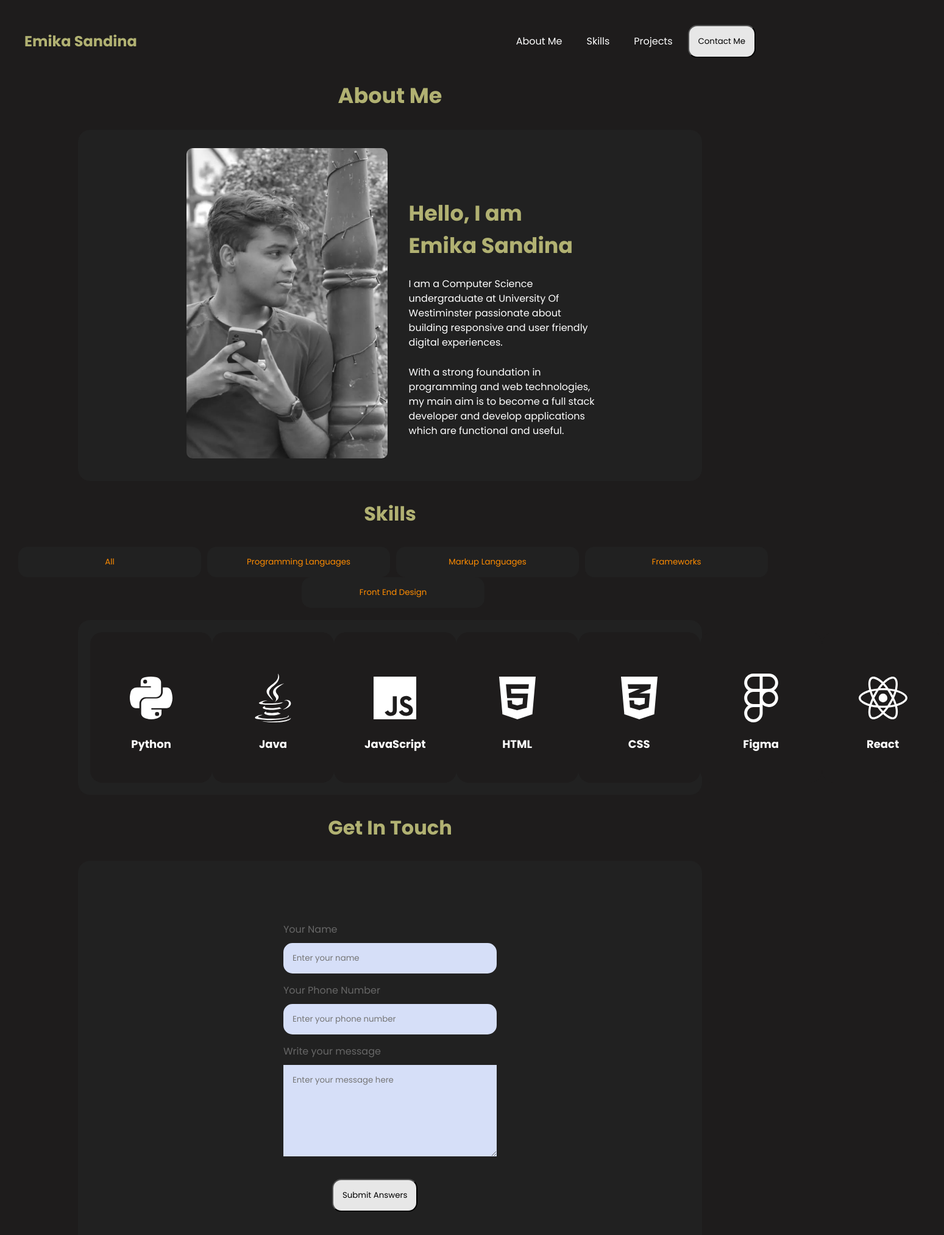
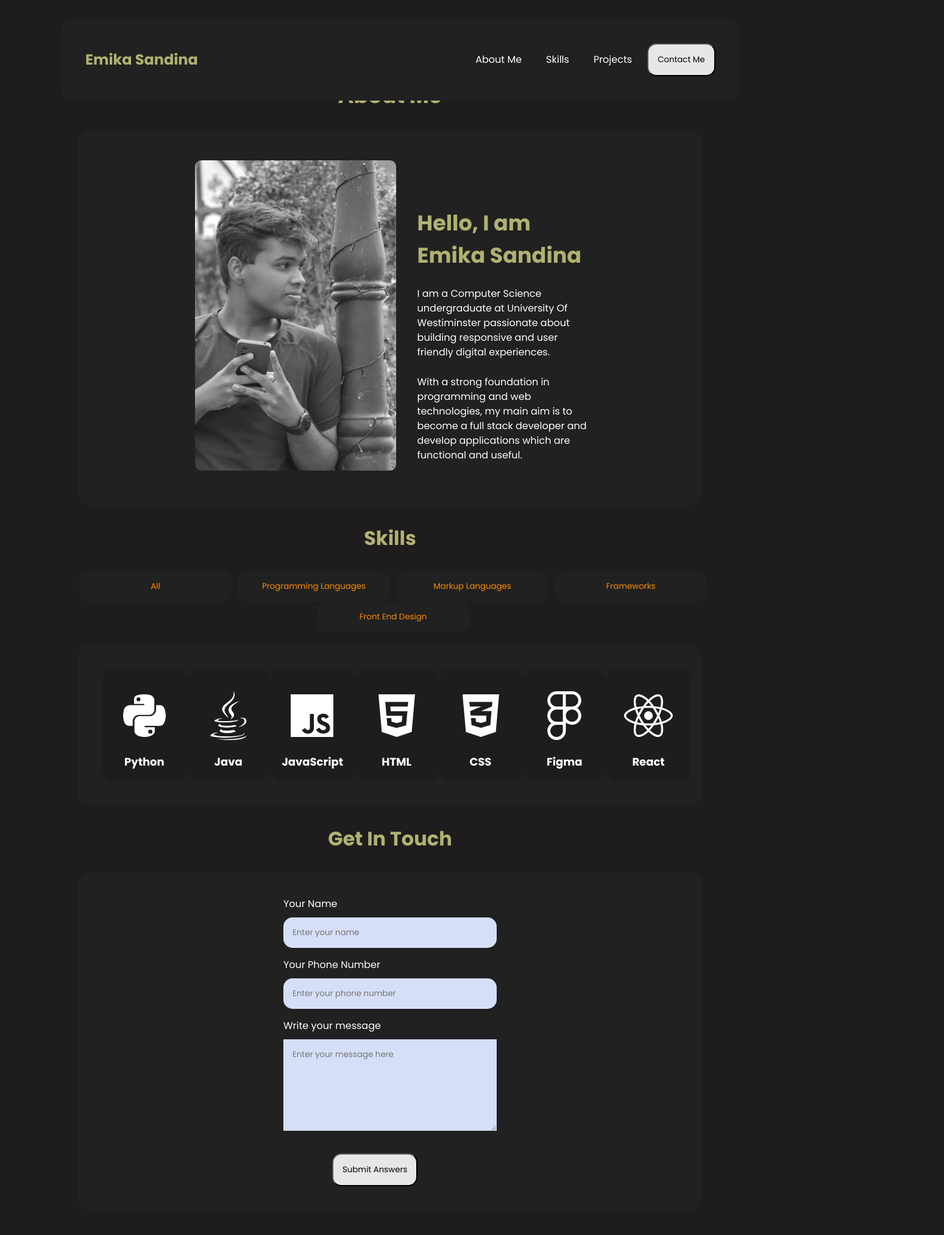
Before and after one commit to emika-sandina/new-react-portfolio, a React (Vite) app: page / in a window 1280 px wide. Shown: the top 2026 px of the page at 61% size, 1549 px wide, since content can reach past the window. After the commit the page ends 1986 px from the top, so only its background shows below. Built offline with nearby package versions, Linux system fonts and the light colour scheme.

Commit message:
cleaner navbar and few styling changes

```diff
--- a/src/components/Contact/Contact.jsx
+++ b/src/components/Contact/Contact.jsx
@@ -1,10 +1,10 @@
 import React from "react";
 import "./contact.css";
-import msg_icon from '../../assets/msg-icon.png'
-import mail_icon from '../../assets/mail-icon.png'
-import phone_icon from '../../assets/phone-icon.png'
-import location_icon from '../../assets/location-icon.png'
-import white_arrow from '../../assets/white-arrow.png'
+import msg_icon from "../../assets/msg-icon.png";
+import mail_icon from "../../assets/mail-icon.png";
+import phone_icon from "../../assets/phone-icon.png";
+import location_icon from "../../assets/location-icon.png";
+import white_arrow from "../../assets/white-arrow.png";
 
 function Contact() {
   const [result, setResult] = React.useState("");
@@ -18,7 +18,7 @@ function Contact() {
 
     const response = await fetch("https://api.web3forms.com/submit", {
       method: "POST",
-            body: formData
+      body: formData,
     });
 
     const data = await response.json();
@@ -33,28 +33,43 @@ function Contact() {
   };
   return (
     <>
+      <h1>Get In Touch</h1>
 
-      <h1>Get In Touch</h1>
-      <div className="container">
       <div className="contact">
         <div className="contact-col">
           <form onSubmit={onSubmit}>
             <label>Your Name</label>
-                <br/>
-                <input type="text" name="name" placeholder="Enter your name" required/>
-                <br/>
+            <br />
+            <input
+              type="text"
+              name="name"
+              placeholder="Enter your name"
+              required
+            />
+            <br />
             <label>Your Phone Number</label>
-                <br/>
-                <input type="tel" name="phone" placeholder="Enter your phone number" required/>
-                <br/>
+            <br />
+            <input
+              type="tel"
+              name="phone"
+              placeholder="Enter your phone number"
+              required
+            />
+            <br />
             <label>Write your message</label>
-                <br/>
-                <textarea name="message" id="" cols="30" rows='10' placeholder="Enter your message here" required></textarea>
-                <br/>
+            <br />
+            <textarea
+              name="message"
+              id=""
+              cols="30"
+              rows="10"
+              placeholder="Enter your message here"
+              required
+            ></textarea>
+            <br />
             <button className="btn dark-btn">Submit Answers</button>
           </form>
           <span>{result}</span>
-          </div>
         </div>
       </div>
     </>
--- a/src/components/Contact/contact.css
+++ b/src/components/Contact/contact.css
@@ -1,18 +1,12 @@
-.container {
-    padding: 20px;
-}
-
 .contact {
-    margin: 80px auto;
-    max-width: 90%;
+    margin: auto;
+    max-width: 80%;
     display: flex;
     align-items: center;
-    justify-content: space-between;
-}
-
-.contact-col {
-    flex-basis: 48%;
-    color: #676767;
+    justify-content: center;
+    background-color: #212121;
+    padding: 40px;
+    border-radius: 20px;
 }
 
 .contact-col h3 {
@@ -21,11 +15,6 @@
     font-size: 25px;
     display: flex;
     align-items: center;
-}
-
-.msgIcon {
-    width: 35px;
-    margin-left: 15px ;
 }
 
 .contact-col p {
--- a/src/components/Navbar/navbar.css
+++ b/src/components/Navbar/navbar.css
@@ -2,15 +2,16 @@
     display: flex;
     align-items: center;
     justify-content: space-between;
-    background-color: #1e1c1c;
+    background-color: #212121;
     color: white;
     padding: 20px 40px;
     position: fixed;
-    top: 0;
-    left: 0;
-    width: 100%;
+    top:30px;
+    left: 100px;
+    width: 87%;
     box-sizing: border-box;
     z-index: 1000;
+    border-radius: 20px;
 }
 
 .navlinks {
--- a/src/components/Skills/skills.css
+++ b/src/components/Skills/skills.css
@@ -5,7 +5,7 @@
 }
 
 .card {
-    padding: 50px;
+    padding: 2%;
     background-color: #1e1c1c;
     border-radius: 20px;
 }
@@ -47,7 +47,7 @@ h1 {
 }
 
 .btn-container button {
-    width: 300px;
+    width: 250px;
     margin-left: 10px;
     background-color: #212121;
     border: none ;
--- a/src/index.css
+++ b/src/index.css
@@ -4,7 +4,7 @@
     margin: 0;
     padding: 0;
     box-sizing: border-box;
-    font-family: "Poppins", sans-serif;;
+    font-family: "Poppins", sans-serif;
 }
 
 body {
@@ -31,3 +31,14 @@ button:hover {
   background-color: #c2c1c1;
   cursor: pointer;
 }
+
+@media (max-width: 1200px) {
+    .container {
+        width: 90vw;
+        padding: 32px 16px;
+    }
+    button {
+        padding: 14px 20px;
+        font-size: 1rem;
+    }
+}
```
Lines whose indentation alone changed are shown as unchanged.
